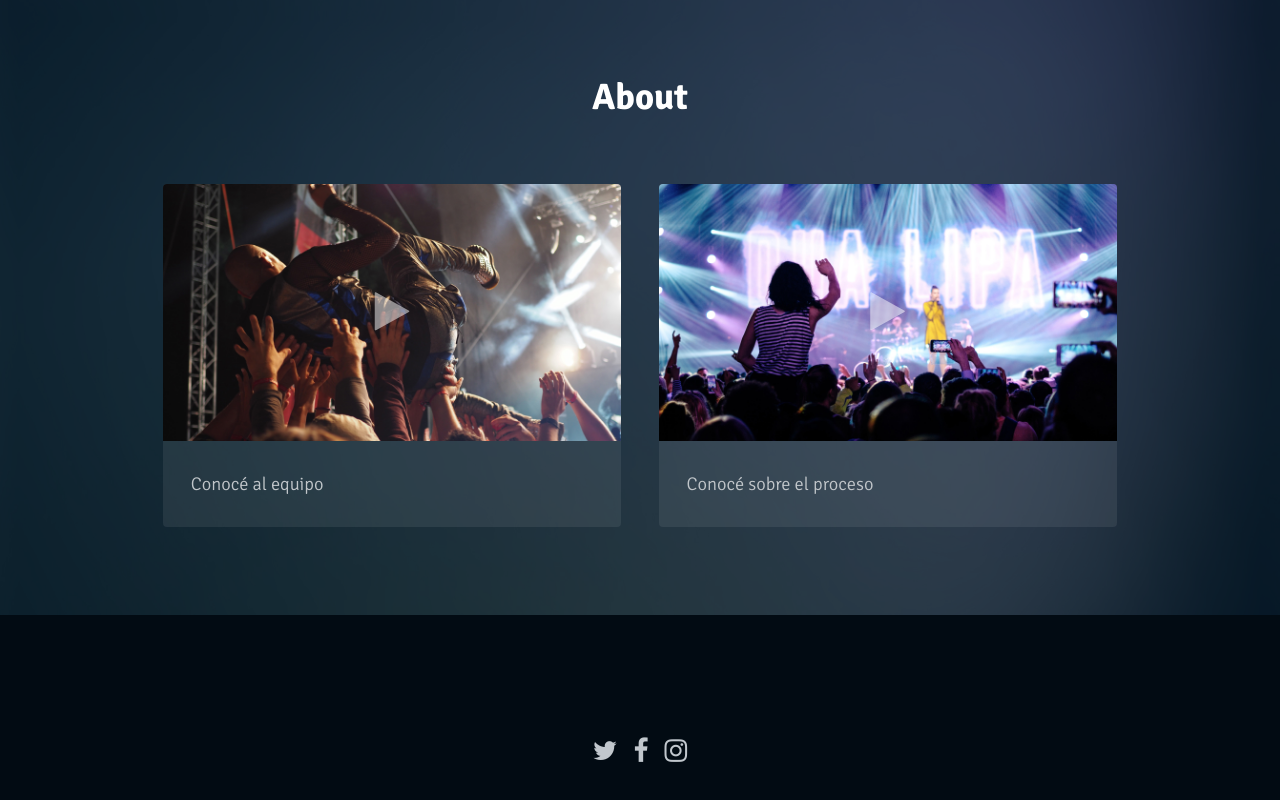
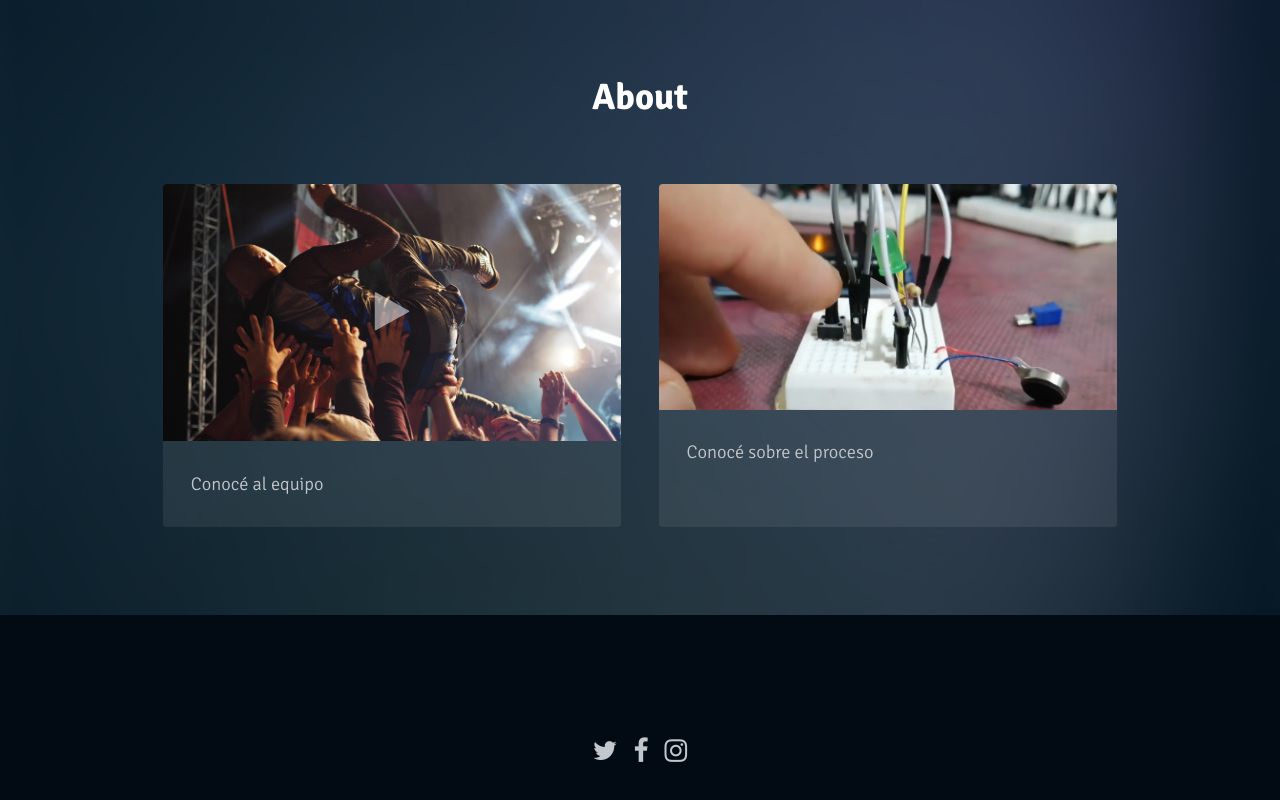
Before and after one commit to naysolange/elbardeandres-web, a plain HTML site: page index.html in a window 1280 px wide. Shown: the part 2336-3136 px from the top of the page. Drawn offline with Linux system fonts and the light colour scheme.

Commit message:
Agrega imagen proceso

```diff
--- a/index.html
+++ b/index.html
@@ -121,7 +121,7 @@
 								</div>
 								<div class="video col">
 									<div class="image fit">
-										<img src="images/pic07.jpg" alt="" />
+										<img src="images/proceso.png" alt="" />
 										<div class="arrow">
 											<div class="icon fa-play"></div>
 										</div>
```
Also changed, not shown: images/proceso.png (added).
